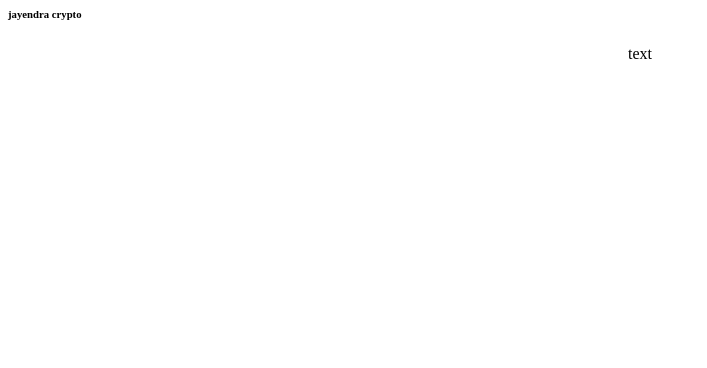
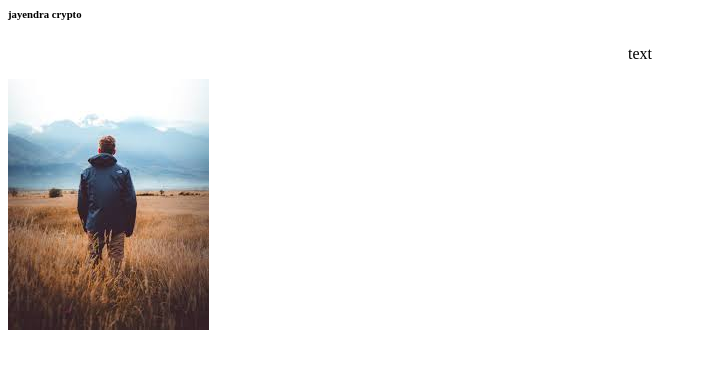
Before and after one commit to jayendra-crypto/jay1, a plain HTML site: page index.html in a window 1280 px wide. Shown: the whole page, without its empty margins (0-707 px from the left). Drawn offline with Linux system fonts and the light colour scheme.

Commit message:
Update index.html

```diff
--- a/index.html
+++ b/index.html
@@ -5,7 +5,7 @@
   <body>
     <h6> jayendra  crypto</h6>
     <p style="text-align: center;">text</p>
-    <img src"ad1.png"> </img>
+    <img src="man1.jpeg"> </img>
   </body>
 
 </html>
```
